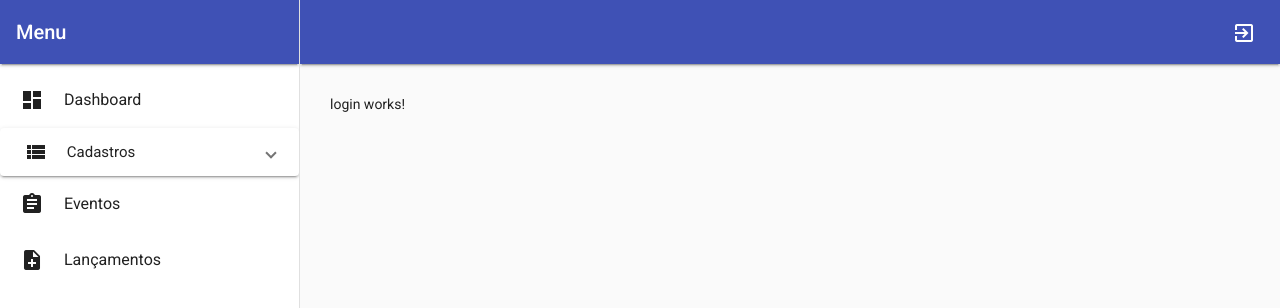
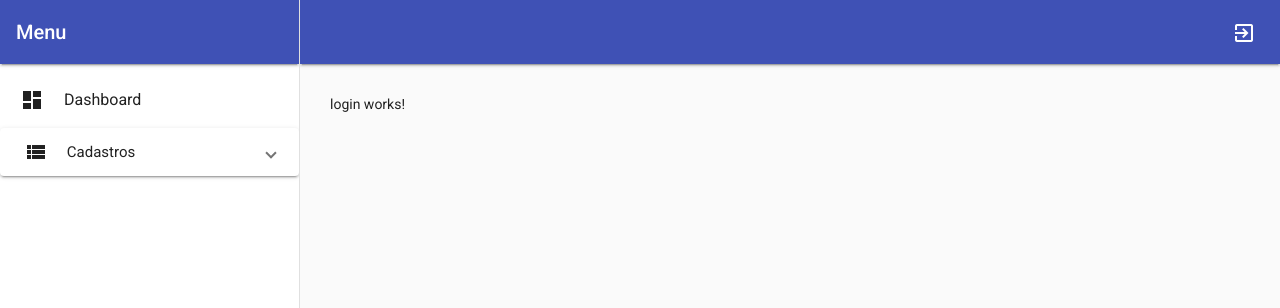
Before and after one commit to andretecnologia/angular-material-oauth-jwt, an Angular app: page /login in a window 1280 px wide. Shown: the top 308 px of the page. Built offline with nearby package versions, Linux system fonts and the light colour scheme.

Commit message:
Adicionando menus

```diff
--- a/src/app/app.component.html
+++ b/src/app/app.component.html
@@ -10,7 +10,7 @@
     [opened]="!(isHandset$ | async)">
     <mat-toolbar color="primary" class="mat-elevation-z2">Menu</mat-toolbar>
     <mat-nav-list>
-      <a mat-list-item [routerLink]="'/home/dashboard'">
+      <a mat-list-item [routerLink]="'/dashboard'">
         <mat-icon mat-list-icon>dashboard</mat-icon>
         <h4 mat-line>Dashboard</h4>
       </a>
@@ -26,24 +26,11 @@
           <mat-icon mat-list-icon>account_circle</mat-icon>
           <h4 mat-line>Usuários</h4>
         </a>
-        <a mat-list-item [routerLink]="'/home/perfis'">
+        <a mat-list-item [routerLink]="'/funcionarios'">
           <mat-icon mat-list-icon>assignment_ind</mat-icon>
-          <h4 mat-line>Perfis</h4>
+          <h4 mat-line>Funcionários</h4>
         </a>
-        <a mat-list-item [routerLink]="'/home/agentes'">
-          <mat-icon mat-list-icon>supervised_user_circle</mat-icon>
-          <h4 mat-line>Agentes Públicos</h4>
-        </a>
-
       </mat-expansion-panel>
-      <a mat-list-item [routerLink]="'/home/eventos'">
-        <mat-icon mat-list-icon>assignment</mat-icon>
-        <h4 mat-line>Eventos</h4>
-      </a>
-      <a mat-list-item [routerLink]="'/home/lancamentos'">
-        <mat-icon mat-list-icon>note_add</mat-icon>
-        <h4 mat-line>Lançamentos</h4>
-      </a>
     </mat-nav-list>
   </mat-sidenav>
 
--- a/src/app/app.module.ts
+++ b/src/app/app.module.ts
@@ -3,6 +3,8 @@ import { NgModule } from '@angular/core';
 import { AppRoutingModule } from './app-routing.module';
 import { AppComponent } from './app.component';
 import { BrowserAnimationsModule } from '@angular/platform-browser/animations';
+
+
 import { DashboardComponent } from './pages/dashboard/dashboard.component';
 import { FuncionariosFormComponent } from './pages/funcionarios/funcionarios-form/funcionarios-form.component';
 import { FuncionariosHomeComponent } from './pages/funcionarios/funcionarios-home/funcionarios-home.component';
@@ -13,6 +15,7 @@ import { ResetComponent } from './pages/login/reset/reset.component';
 import { ForgotComponent } from './pages/login/forgot/forgot.component';
 import { AuthGuardService } from './auth/auth.guard.service';
 
+
 import {A11yModule} from '@angular/cdk/a11y';
 import {ClipboardModule} from '@angular/cdk/clipboard';
 import {DragDropModule} from '@angular/cdk/drag-drop';
@@ -21,6 +24,8 @@ import {ScrollingModule} from '@angular/cdk/scrolling';
 import {CdkStepperModule} from '@angular/cdk/stepper';
 import {CdkTableModule} from '@angular/cdk/table';
 import {CdkTreeModule} from '@angular/cdk/tree';
+
+
 import {MatAutocompleteModule} from '@angular/material/autocomplete';
 import {MatBadgeModule} from '@angular/material/badge';
 import {MatBottomSheetModule} from '@angular/material/bottom-sheet';
@@ -65,6 +70,7 @@ import {MatTreeModule} from '@angular/material/tree';
     FuncionariosListComponent,
     HomeComponent,
     LoginComponent,
+    FuncionariosHomeComponent,
     ResetComponent,
     ForgotComponent
   ],
```
Also changed, not shown: src/app/app-routing.module.ts (+10 -0 lines).
